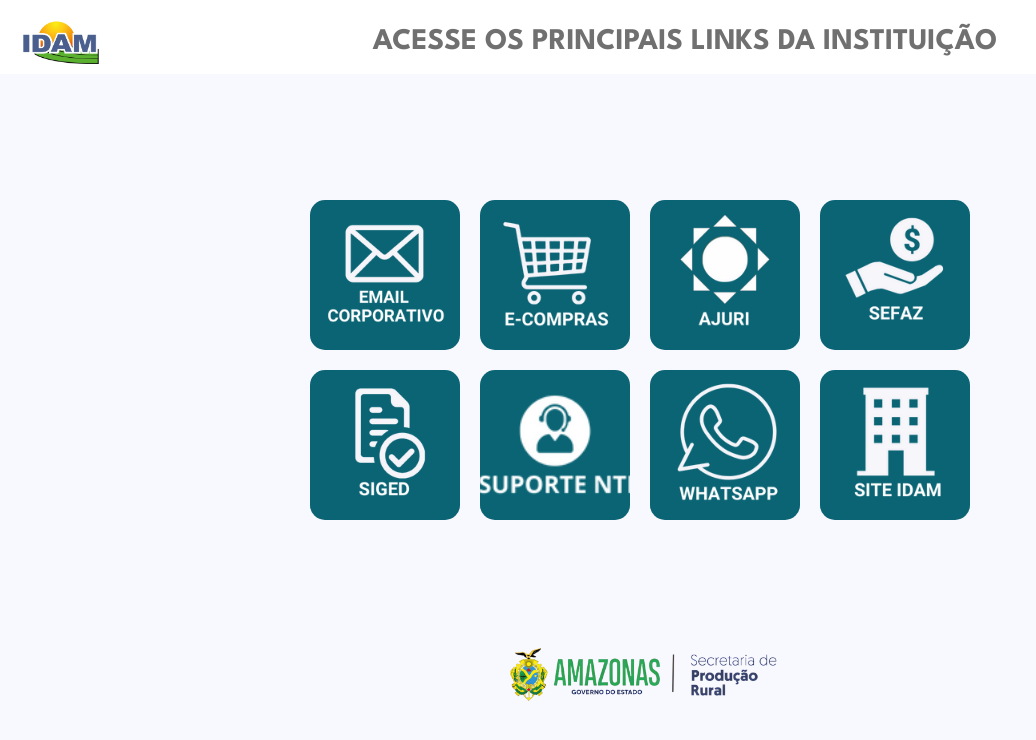
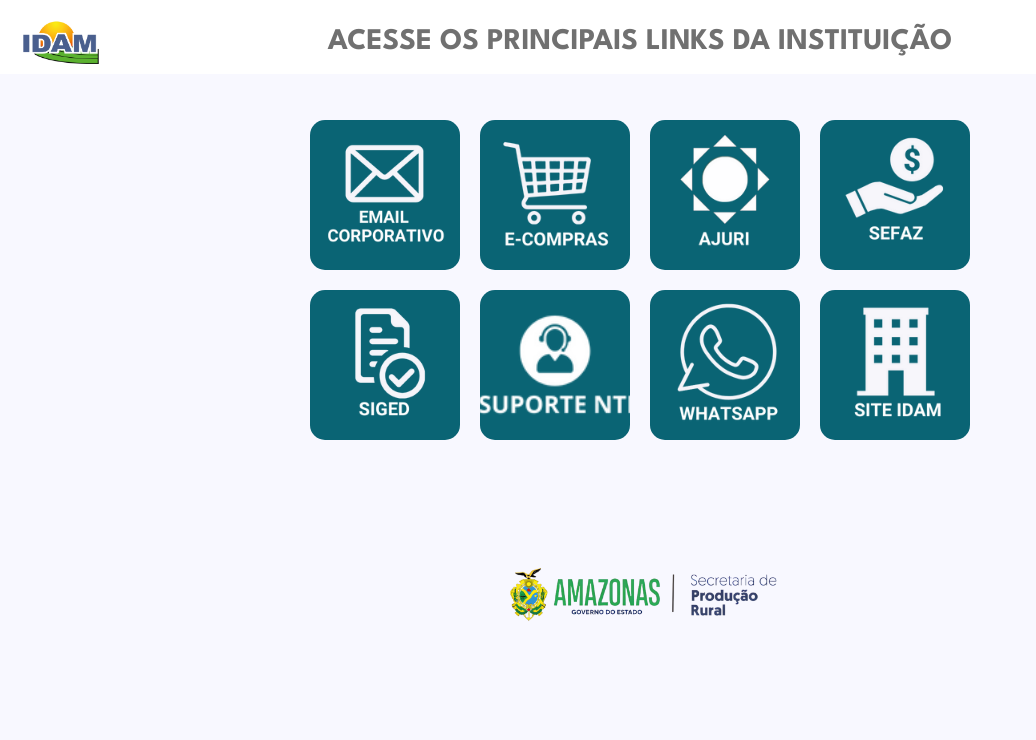
Before and after one commit to victhor-amorim/INTRA_AZUL, a plain HTML site: page index.html in a window 1280 px wide. Shown: the whole page, without its empty margins (0-1036 px from the left). Drawn offline with Linux system fonts and the light colour scheme.

Commit message:
Update style.css

```diff
--- a/style.css
+++ b/style.css
@@ -86,7 +86,7 @@ footer img {
 
   header h1 {
     font-size: 30px;
-    margin-left: -10px;
+    margin-left: -100px;
   }
 
   footer img {
@@ -103,7 +103,7 @@ footer img {
     grid-template-columns: repeat(4, 1fr);
     gap: 20px;
     margin-top: 20px;
-    padding-top: 180px;
+    padding-top: 100px;
   }
 
   footer img {
@@ -118,7 +118,7 @@ footer img {
   }
 
   .logo-header{
-    width: 50px;
+    width: 70px;
   }
 
   header h1 {
```
